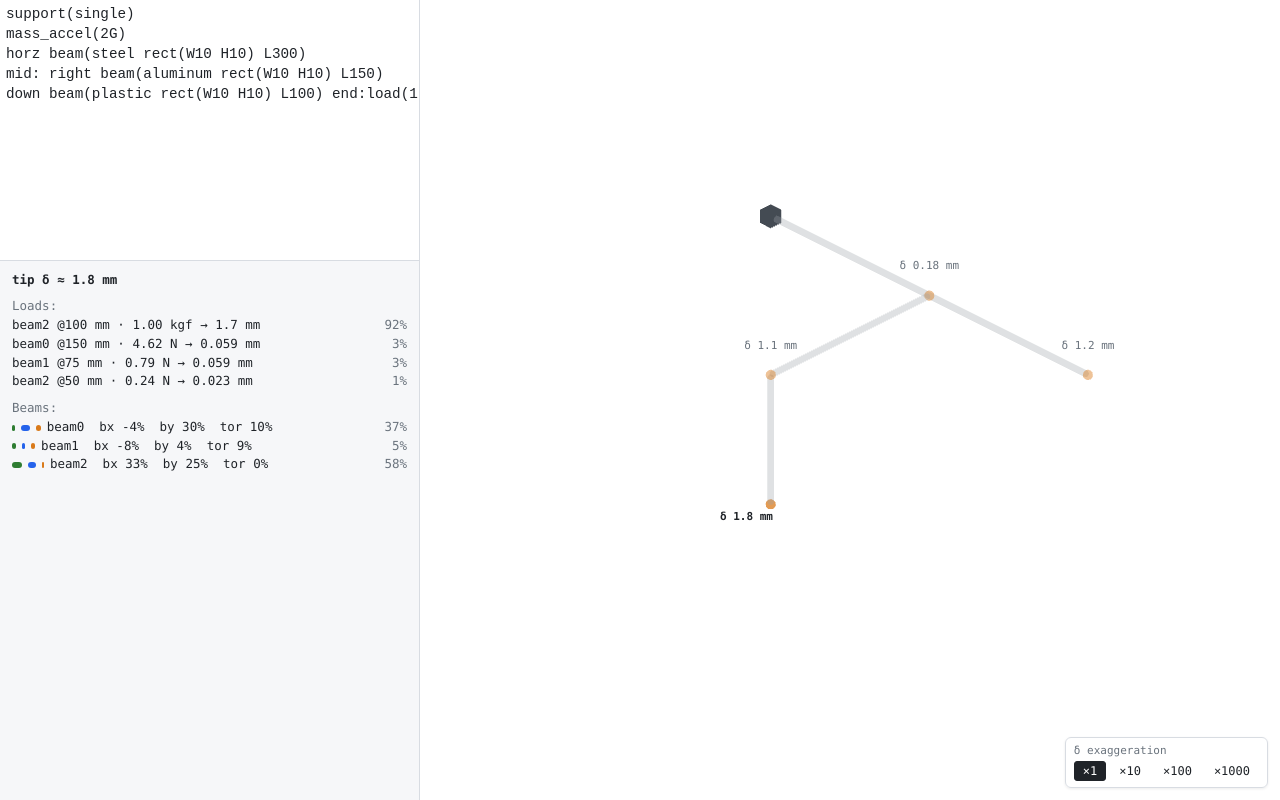
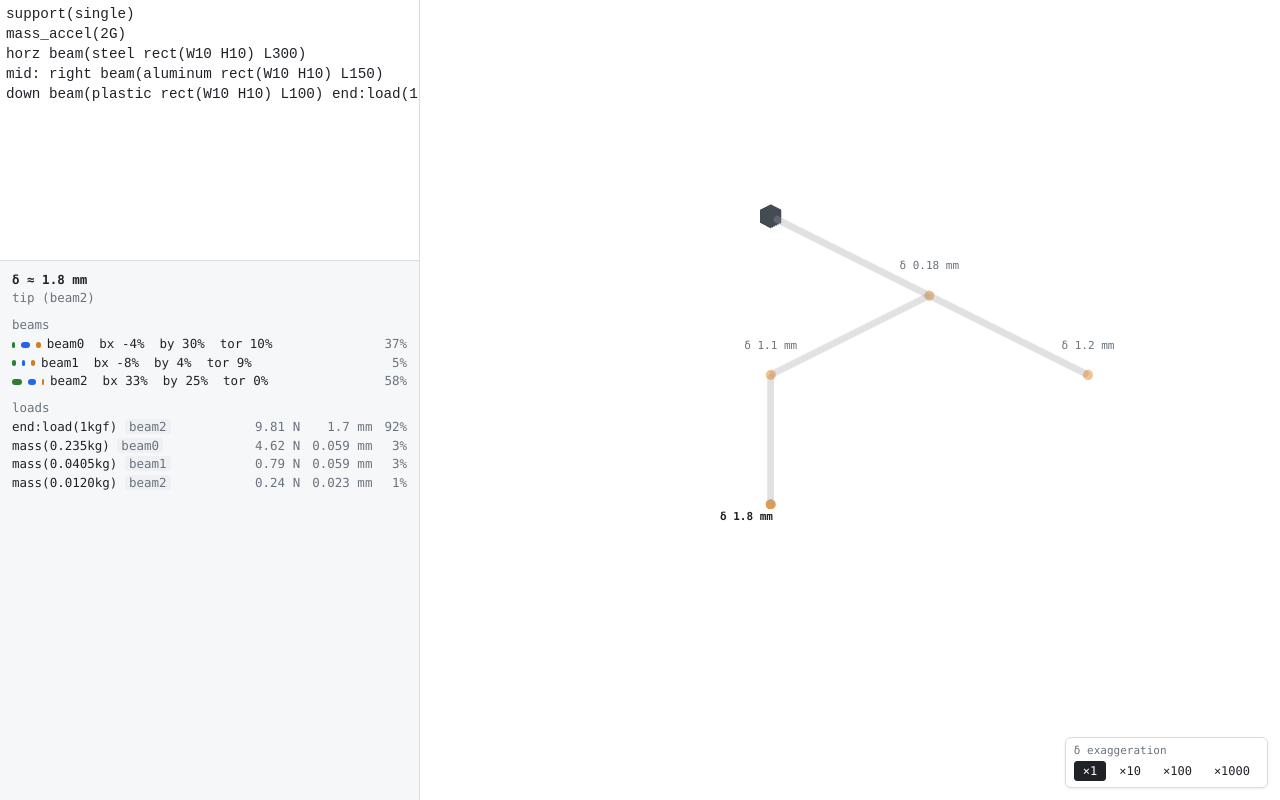
Before and after one commit to xy-kasumi/deflection, a website built with Vite: page index.html in a window 1280 px wide. Built offline with nearby package versions, Linux system fonts and the light colour scheme.

Commit message:
Rework breakdown pane: clearer IA, load provenance
Stack the headline (δ value over location), drop section colons, and put
beams before loads. Distinguish mass_accel body loads from explicit load()
attachments: mass rows show the computed mass as the compute basis, explicit
rows show their verbatim DSL text; both carry a distinct beam tag. Force
column is now N (the quantity the solver uses).

Threads load `source`/`sourceSpan`/`mass_kg` from compliance through to the
readout — flagged with a FIXME, since this reconciliation metadata should
become structural provenance resolved by the caller.

Rename attribution → contribution/breakdown (attribute() → decompose(), file
included) and add both terms to vocab.md.

Co-Authored-By: Claude Opus 4.7 (1M context) <noreply@anthropic.com>

```diff
--- a/src/main.ts
+++ b/src/main.ts
@@ -71,7 +71,7 @@ function render() {
     { currentBeamIx, focused: editorFocused },
     selectedNodeIx,
   );
-  renderReadout(infoEl, sim, selectedNodeIx);
+  renderReadout(infoEl, sim, selectedNodeIx, lastSrc);
   updateScaleButtons();
 }
 
--- a/src/readout.ts
+++ b/src/readout.ts
@@ -1,10 +1,11 @@
-import type { SimResult } from './sim/run';
-import { KGF_TO_N } from './state';
+import type { SimResult, SimLoad } from './sim/run';
 
-// Renders the deflection breakdown into #readout. Plain DOM, no framework.
+// Renders the deflection breakdown into #info. Plain DOM, no framework.
 // Keep this file impl-agnostic about how SimResult was built: it only reads.
+// `src` is the DSL source — used to label explicit loads with their verbatim
+// `load(...)` text.
 
-export function renderReadout(el: HTMLElement, sim: SimResult, selectedNodeIx: number): void {
+export function renderReadout(el: HTMLElement, sim: SimResult, selectedNodeIx: number, src: string): void {
   el.innerHTML = '';
 
   if (sim.nodes.length === 0) {
@@ -15,45 +16,29 @@ export function renderReadout(el: HTMLElement, sim: SimResult, selectedNodeIx: n
   const sel = sim.nodes[selectedNodeIx];
   if (!sel) return;
 
+  // Header: the δ value, then where it's measured.
   const headline = document.createElement('div');
   headline.className = 'ro-headline';
-  const tag = selectedNodeIx === sim.tipNodeIx
-    ? 'tip'
-    : `beam${sel.beamIx} @${formatMm(sel.offset_mm)}`;
-  headline.textContent = `${tag} δ ≈ ${formatMm(sel.delta_max_mm)}`;
+  headline.textContent = `δ ≈ ${formatMm(sel.delta_max_mm)}`;
   el.appendChild(headline);
 
-  // Loads section.
-  if (sel.loads.length > 0) {
-    const hdr = document.createElement('div');
-    hdr.className = 'ro-section';
-    hdr.textContent = 'Loads:';
-    el.appendChild(hdr);
-    for (const f of sel.loads) {
-      const row = document.createElement('div');
-      row.className = 'ro-row';
-      const left = document.createElement('span');
-      left.textContent = `beam${f.beamIx} @${formatMm(f.offset_mm)} · ${formatLoad(f.Fmax_N)} → ${formatMm(f.delta_mm)}`;
-      const right = document.createElement('span');
-      right.className = 'frac';
-      right.textContent = formatPct(f.fraction);
-      row.append(left, right);
-      el.appendChild(row);
-    }
-  }
+  const subhead = document.createElement('div');
+  subhead.className = 'ro-subhead';
+  subhead.textContent = selectedNodeIx === sim.tipNodeIx
+    ? `tip (beam${sel.beamIx})`
+    : `${nodeLoc(sel.offset_mm)} of beam${sel.beamIx}`;
+  el.appendChild(subhead);
 
-  // Beams section.
+  // Beams section — before loads: "which beam to stiffen" is the actionable
+  // question. Per-mode fractions can be negative (a mode that opposes d*).
   if (sel.beams.length > 0) {
-    const hdr = document.createElement('div');
-    hdr.className = 'ro-section';
-    hdr.textContent = 'Beams:';
-    el.appendChild(hdr);
+    el.appendChild(sectionHeader('beams'));
     for (const b of sel.beams) {
       const row = document.createElement('div');
       row.className = 'ro-row';
       const left = document.createElement('span');
-      left.append(modeChip('bx',  b.bendIx_fraction));
-      left.append(modeChip('by',  b.bendIy_fraction));
+      left.append(modeChip('bx', b.bendIx_fraction));
+      left.append(modeChip('by', b.bendIy_fraction));
       left.append(modeChip('tor', b.torsion_fraction));
       const lbl = document.createElement('span');
       lbl.textContent = `beam${b.beamIx}  bx ${formatPct(b.bendIx_fraction)}  by ${formatPct(b.bendIy_fraction)}  tor ${formatPct(b.torsion_fraction)}`;
@@ -65,6 +50,67 @@ export function renderReadout(el: HTMLElement, sim: SimResult, selectedNodeIx: n
       el.appendChild(row);
     }
   }
+
+  // Loads section. One shared grid so columns align across rows.
+  if (sel.loads.length > 0) {
+    el.appendChild(sectionHeader('loads'));
+    const grid = document.createElement('div');
+    grid.className = 'ro-loads';
+    for (const f of sel.loads) {
+      const loc = loadLocEl(f, src);
+      const force = document.createElement('span');
+      force.className = 'force';
+      force.textContent = formatLoad(f.Fmax_N);
+      const delta = document.createElement('span');
+      delta.className = 'delta';
+      delta.textContent = formatMm(f.delta_mm);
+      const frac = document.createElement('span');
+      frac.className = 'frac';
+      frac.textContent = formatPct(f.fraction);
+      grid.append(loc, force, delta, frac);
+    }
+    el.appendChild(grid);
+  }
+}
+
+function sectionHeader(text: string): HTMLElement {
+  const hdr = document.createElement('div');
+  hdr.className = 'ro-section';
+  hdr.textContent = text;
+  return hdr;
+}
+
+// Semantic name for a query node's offset along its beam. Query nodes sit at
+// beam boundaries (see buildQueryNodes), so a non-tip node is effectively
+// always a beam end; the 'start' branch is a defensive guard.
+function nodeLoc(offset_mm: number): string {
+  return offset_mm <= 0 ? 'start' : 'end';
+}
+
+// Label element for a load: mass_accel body loads read "mass(<kg>)" so the
+// compute basis is visible; explicit loads show their verbatim `load(...)`
+// DSL text (whitespace-compacted). Both carry a distinct beam tag.
+function loadLocEl(f: SimLoad, src: string): HTMLElement {
+  const el = document.createElement('span');
+  const label = f.source === 'mass_accel'
+    ? `mass(${formatMass(f.mass_kg ?? 0)})`
+    : f.sourceSpan ? compact(src.slice(f.sourceSpan.start, f.sourceSpan.end)) : 'load';
+  el.append(`${label} `);
+  const tag = document.createElement('span');
+  tag.className = 'ro-beamtag';
+  tag.textContent = `beam${f.beamIx}`;
+  el.append(tag);
+  return el;
+}
+
+function formatMass(kg: number): string {
+  return `${kg.toPrecision(3)}kg`;
+}
+
+// Collapse whitespace runs to a single space and trim — turns multi-line or
+// loosely-spaced DSL into a compact single-line form.
+function compact(s: string): string {
+  return s.replace(/\s+/g, ' ').trim();
 }
 
 function modeChip(cls: string, frac: number): HTMLElement {
@@ -89,9 +135,7 @@ export function formatMm(v: number): string {
 }
 
 function formatLoad(N: number): string {
-  const kgf = N / KGF_TO_N;
-  if (kgf >= 1) return `${kgf.toFixed(2)} kgf`;
-  return `${(N).toFixed(2)} N`;
+  return `${N.toFixed(2)} N`;
 }
 
 function formatPct(frac: number): string {
--- a/src/sim/run.ts
+++ b/src/sim/run.ts
@@ -1,13 +1,13 @@
-import type { Diagnostic } from '../dsl/diagnostics';
+import type { Diagnostic, Span } from '../dsl/diagnostics';
 import type { Structure } from '../dsl/parse';
 import type { BeamNode, Vec3 } from '../walker';
 import { buildCompliances, getSupportKind, getTipLoc } from './compliance';
 import { directionalFor, type Directional } from './directional';
-import { attribute, type PerBeamAttrib, type PerLoadAttrib } from './attribute';
+import { decompose, type PerBeamContribution, type PerLoadContribution } from './decompose';
 
 // Per-query result. Carries both the directional max (d*, δ_max) and the
-// per-load / per-beam attribution along that d*, so any node can be selected
-// in the UI without re-running the math.
+// per-load / per-beam contribution breakdown along that d*, so any node can be
+// selected in the UI without re-running the math.
 export interface NodeDeflectionResult {
   queryIx: number;
   beamIx: number;
@@ -24,6 +24,12 @@ export interface SimLoad {
   loadIx: number;
   beamIx: number;
   offset_mm: number;
+  // 'user': explicit load() attachment. 'mass_accel': mass·accel body load.
+  source: 'user' | 'mass_accel';
+  // DSL span of the originating load() attachment ('user' loads only).
+  sourceSpan: Span | null;
+  // Body mass ('mass_accel' loads only).
+  mass_kg: number | null;
   Fmax_N: number;
   delta_mm: number; // signed contribution at this query along its d*
   fraction: number;
@@ -46,9 +52,10 @@ export interface SimResult {
   diagnostics: Diagnostic[];
 }
 
-// Orchestrates compliance build → per-query directional max → attribution at
-// the worst-case query node. The root beam's end (clamped under support(both))
-// is hidden from `nodes` even though compliance keeps it for the solve.
+// Orchestrates compliance build → per-query directional max → contribution
+// breakdown at the worst-case query node. The root beam's end (clamped under
+// support(both)) is hidden from `nodes` even though compliance keeps it for
+// the solve.
 export function runSim(beams: BeamNode[], structure: Structure): SimResult {
   const diagnostics: Diagnostic[] = [];
   if (beams.length === 0) {
@@ -62,7 +69,7 @@ export function runSim(beams: BeamNode[], structure: Structure): SimResult {
   const rootBeamLen = beams[0]!.length_mm;
 
   // Per-query Directional.max() gives (d*, δ_max) for each query node. We
-  // also attribute along d* eagerly so the UI can switch selection without
+  // also decompose along d* eagerly so the UI can switch selection without
   // recomputing — the cost is small (a few O(L·B·modes) matvecs per node).
   const nodes: NodeDeflectionResult[] = [];
   compliances.queryNodes.forEach((qn, queryIx) => {
@@ -81,21 +88,27 @@ export function runSim(beams: BeamNode[], structure: Structure): SimResult {
     const { d, value } = dir.max();
 
     let loads: SimLoad[] = [];
-    let beamAttribs: SimBeam[] = [];
+    let beamContribs: SimBeam[] = [];
     if (value > 0 && compliances.loadNodes.length > 0) {
-      const attr = attribute(compliances, queryIx, d);
-      loads = attr.perLoad.map((pl: PerLoadAttrib) => {
+      const decomp = decompose(compliances, queryIx, d);
+      loads = decomp.perLoad.flatMap((pl: PerLoadContribution) => {
         const ln = compliances.loadNodes[pl.loadIx]!;
-        return {
+        // Synthetic clamp loads are popped before Compliances is returned;
+        // guard defensively so `source` narrows to the public union.
+        if (ln.source === 'clamp') return [];
+        return [{
           loadIx: pl.loadIx,
           beamIx: ln.beamIx,
           offset_mm: ln.offset_mm,
+          source: ln.source,
+          sourceSpan: ln.sourceSpan,
+          mass_kg: ln.mass_kg,
           Fmax_N: compliances.loadFmax_N[pl.loadIx] ?? 0,
           delta_mm: pl.signed_mm,
           fraction: pl.fraction,
-        };
+        }];
       });
-      beamAttribs = attr.perBeam.map((pb: PerBeamAttrib) => ({
+      beamContribs = decomp.perBeam.map((pb: PerBeamContribution) => ({
         beamIx: pb.beamIx,
         total_fraction: pb.total_fraction,
         bendIx_fraction: pb.bendIx_fraction,
@@ -113,7 +126,7 @@ export function runSim(beams: BeamNode[], structure: Structure): SimResult {
       delta_max_mm: value,
       directional: dir,
       loads,
-      beams: beamAttribs,
+      beams: beamContribs,
     });
   });
 
--- a/src/style.css
+++ b/src/style.css
@@ -82,8 +82,12 @@ html, body {
 
 #info .ro-headline {
   font-weight: 600;
+  color: var(--text-fg);
+}
+
+#info .ro-subhead {
   margin-bottom: 6px;
-  color: var(--text-fg);
+  color: var(--text-muted);
 }
 
 #info .ro-section {
@@ -98,8 +102,30 @@ html, body {
   color: var(--text-fg);
 }
 
-#info .ro-row .frac {
+#info .ro-loads {
+  display: grid;
+  grid-template-columns: 1fr auto auto auto;
+  column-gap: 12px;
+  color: var(--text-fg);
+}
+
+#info .ro-loads .force,
+#info .ro-loads .delta {
   color: var(--text-muted);
+  text-align: right;
+}
+
+#info .ro-row .frac,
+#info .ro-loads .frac {
+  color: var(--text-muted);
+  text-align: right;
+}
+
+#info .ro-beamtag {
+  color: var(--text-muted);
+  background: var(--bg-hover);
+  border-radius: var(--radius-sm);
+  padding: 0 4px;
 }
 
 #info .ro-bar {
```
Also changed, not shown: src/sim/compliance.ts (+19 -6 lines), src/sim/decompose.ts (renamed from src/sim/attribute.ts, +11 -10 lines), vocab.md (+2 -0 lines).
